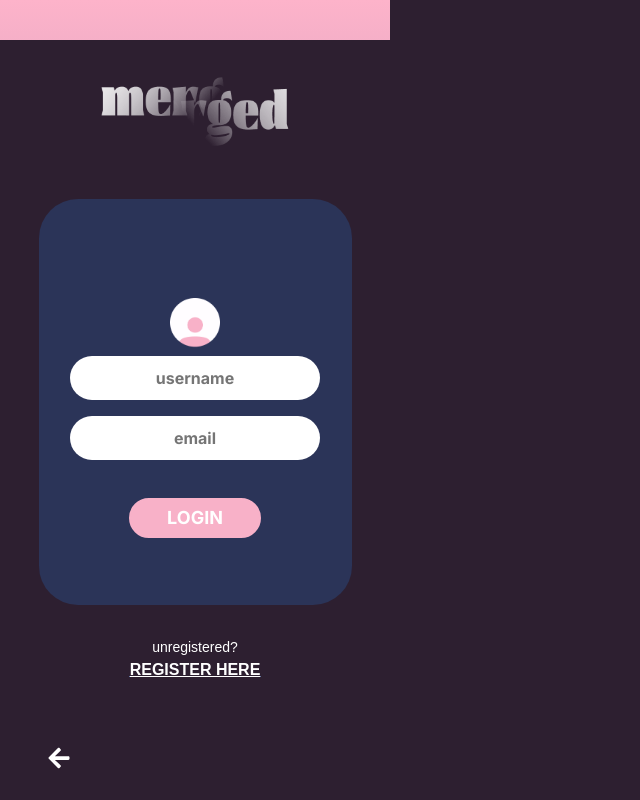
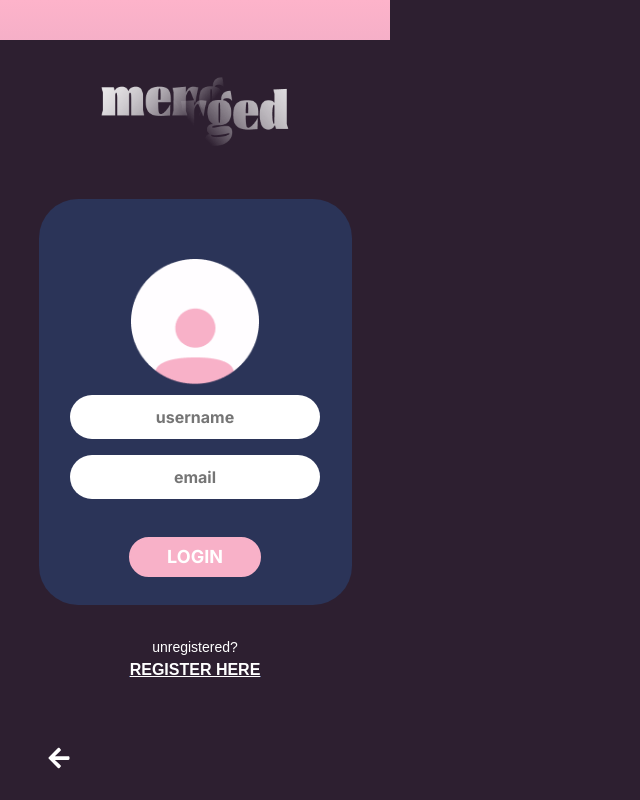
Before and after one commit to Merged-project/React-Merged, a React (Create React App) app: page /login in a window 1280 px wide. Shown: the whole page, without its empty margins (0-640 px from the left). Built offline with nearby package versions, Linux system fonts and the light colour scheme; the HTML template or start-up script is replaced by a standard one.

Commit message:
resized profile pic in login view

```diff
--- a/src/components/FormContainer.jsx
+++ b/src/components/FormContainer.jsx
@@ -6,8 +6,8 @@ function FormContainer(){
 
     return(
         <form className = 'login-form' >
-            <div>
-                <img className="image" src={require('../img/picprofile.png')} alt="artist" />
+            <div className = 'image-container'>
+                <img className="image user-icon" src={require('../img/picprofile.png')} alt="artist" />
             </div>
             <div>
                     <input
--- a/src/stylesheets/FormContainer.css
+++ b/src/stylesheets/FormContainer.css
@@ -59,8 +59,7 @@ div{
 
 }
 
-.image{
-    width: 50%;
-    height: 100%;
-
+.login-container .image.user-icon{
+    width: 8rem;
+    height: 8rem;
 }
--- a/src/stylesheets/Login.css
+++ b/src/stylesheets/Login.css
@@ -68,7 +68,7 @@ form.login-form{
     margin-top: 2rem;
 }
 
-img.image{
+.login-container img.image{
     background: none;
     width: 20rem;
     height: 20rem;
--- a/src/stylesheets/Navbar.css
+++ b/src/stylesheets/Navbar.css
@@ -1,4 +1,4 @@
-img.image{
+.navbar-container img.image{
     width: 50px;
     height: 50px;
 }
```
